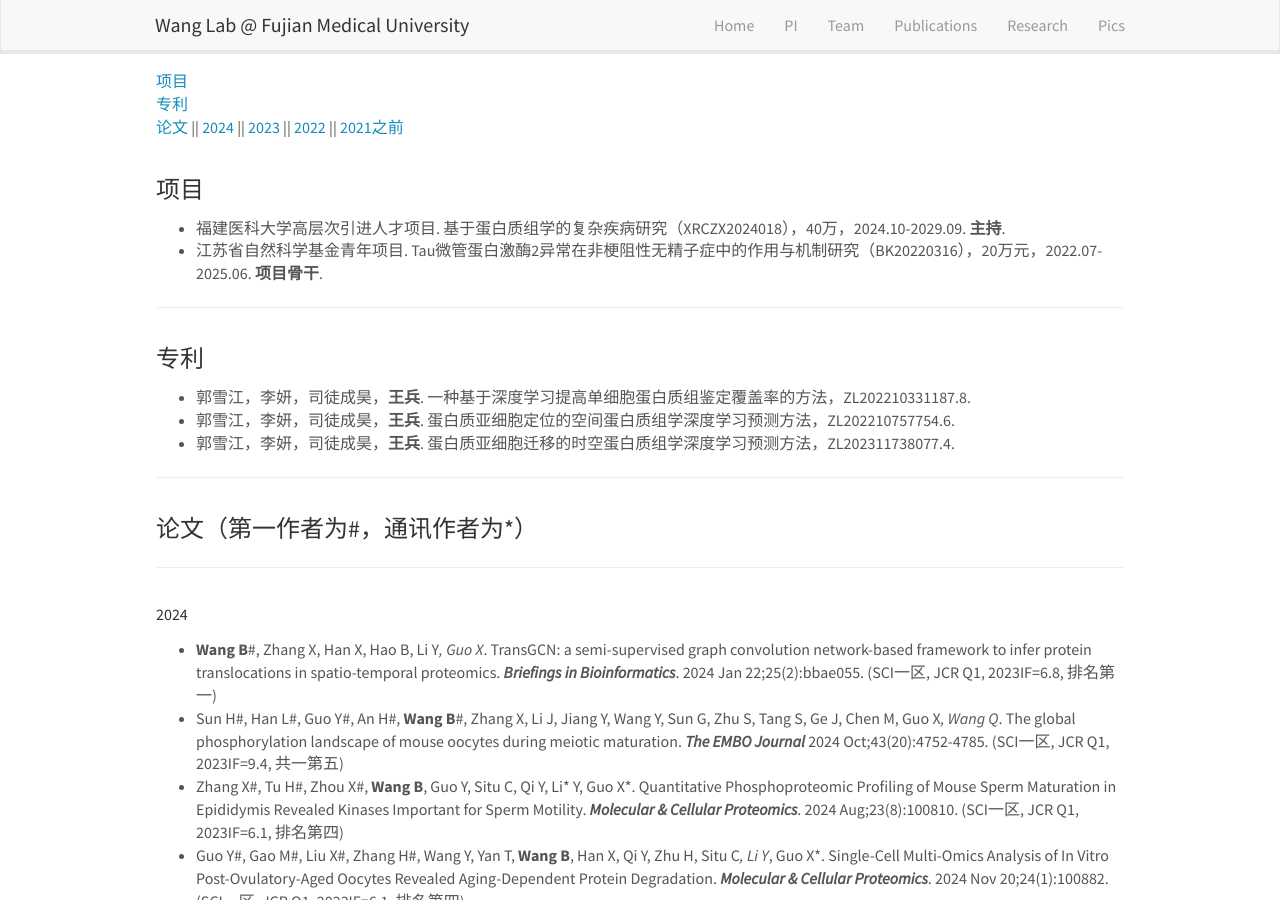
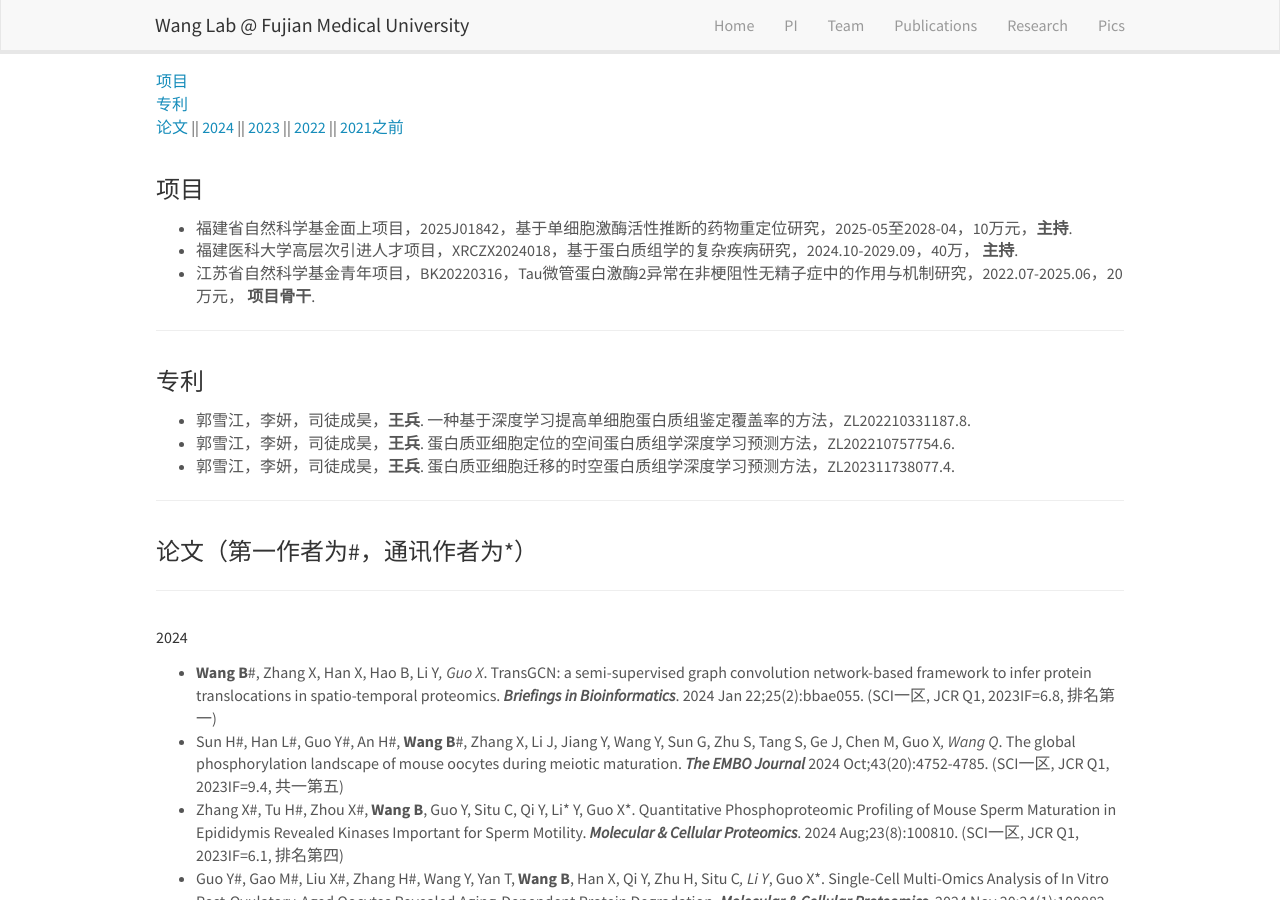
Before and after one commit to wangbing587/wangbing587.github.io, a Jekyll site: the page built from _pages/publications.md, in a window 1280 px wide and 900 px high. Built offline with Jekyll 4.4.1, drawn with Linux system fonts in a browser that asks for light colours.

Commit message:
Update publications.md

```diff
--- a/_pages/publications.md
+++ b/_pages/publications.md
@@ -10,8 +10,9 @@ permalink: /publications/
 [论文](#论文（第一作者为#，通讯作者为*）) || [2024](#2024)  || [2023](#2023)  ||  [2022](#2022)  ||  [2021之前](#2021之前)
 
 # <font size="5">项目</font>
-- 福建医科大学高层次引进人才项目. 基于蛋白质组学的复杂疾病研究（XRCZX2024018），40万，2024.10-2029.09. **主持**.
-- 江苏省自然科学基金青年项目. Tau微管蛋白激酶2异常在非梗阻性无精子症中的作用与机制研究（BK20220316），20万元，2022.07-2025.06. **项目骨干**.
+- 福建省自然科学基金面上项目，2025J01842，基于单细胞激酶活性推断的药物重定位研究，2025-05至2028-04，10万元，**主持**.
+- 福建医科大学高层次引进人才项目，XRCZX2024018，基于蛋白质组学的复杂疾病研究，2024.10-2029.09，40万， **主持**.
+- 江苏省自然科学基金青年项目，BK20220316，Tau微管蛋白激酶2异常在非梗阻性无精子症中的作用与机制研究，2022.07-2025.06，20万元， **项目骨干**.
 <hr />
 
 # <font size="5">专利</font>
```
